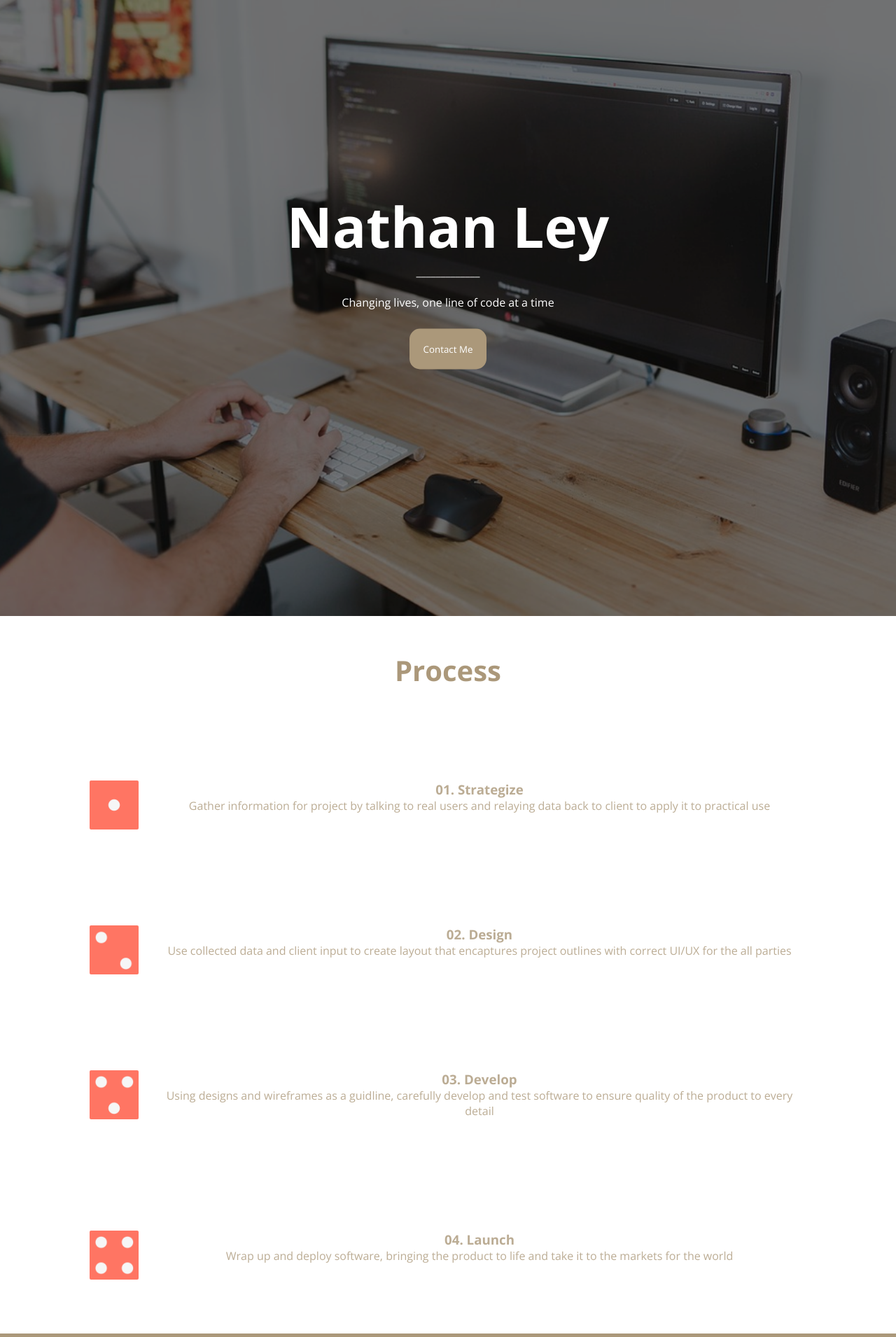
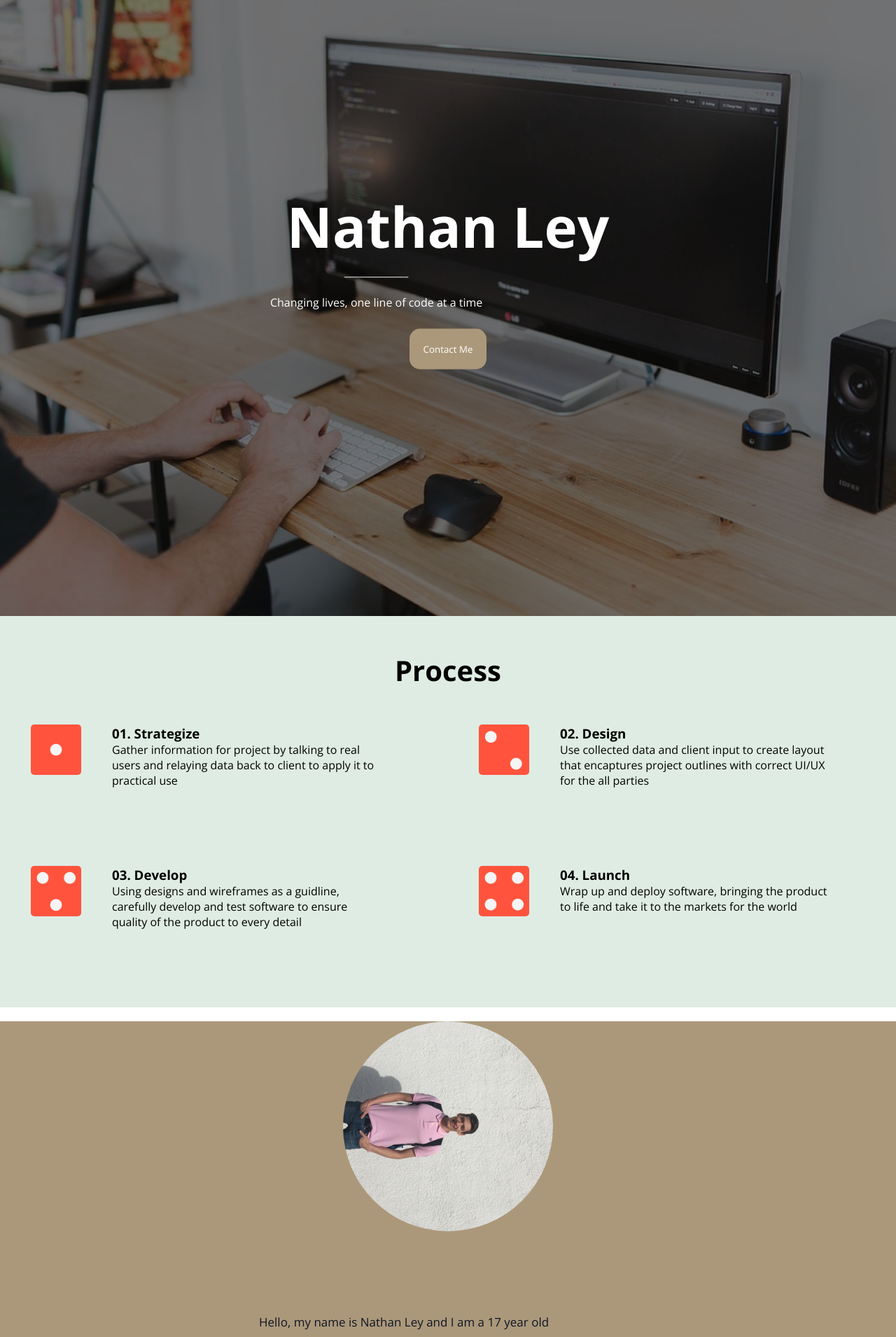
Before and after one commit to Leymabeans/personal-portfolio, a PHP site: page / in a window 1280 px wide. Shown: the top 1910 px of the page at 70% size. Run offline with PHP 8.4, Linux system fonts and the light colour scheme.

Commit message:
Started basic grid layout

```diff
--- a/css/index.css
+++ b/css/index.css
@@ -12,9 +12,9 @@
 }
 
 .grid-container {
-  background-color: #ffffff;
+  background-color: #dfece3;
   display: grid;
-  grid-template-columns: 1fr 4fr;
+  grid-template-columns: 1fr 3fr 1fr 3fr;
 }
 
 
@@ -72,53 +72,39 @@ button:hover {
 
 
 /*Step Process=====================*/
-.container {
-  background-color: #ffffff;
-  color: #ab987a;
-  width: 100%;
-}
-
 .section-header {
   text-align: center;
-  display: block;
+  grid-column: 1 / 5;
   font-weight: 700;
   font-size: 40px;
   padding: 50px;
   margin: 0px auto;
 }
 
-.steps {
-  opacity: 0.8;
-  width: 80%;
-  text-align: center;
-  padding: 80px 0px;
-  margin: auto;
-  transition: transform 0.9s, opacity 0.3s;
+img {
+  width: 45%;
+  border-radius: 5px;
+  margin: 0px auto 130px auto;
 }
 
-.steps:hover {
-  cursor: pointer;
-  opacity: 1;
-  transform: scale(1.2);
+p {
+  width: 80%;
+}
+.img-left {
+  grid-column: 1 / 2;
 }
 
-.steps p {
-  font-size: 16px;
+.text-left {
+  grid-column: 2 / 3;
 }
 
-.steps img {
-  float: left;
-  width: 70px;
-  height: 70px;
-  border-radius: 2px;
-  margin-right: 20px;
+.img-right {
+  grid-column: 3 / 4;
 }
 
-.steps h3 {
-  font-weight: 700;
+.text-right {
+  grid-column: 4 / 5;
 }
-
-
 
 
 /*About====================*/
@@ -158,22 +144,8 @@ button:hover {
   border-radius: 50%;
   opacity: 1;
   margin: 20px auto;
-  animation-name: shape1;
-  animation-duration: 6s;
-  animation-iteration-count: infinite;
-  animation-direction: alternate;
-  animation-timing-function: smooth;
   transform: rotate(90deg);
 }
-
-/*Shape Animations=====*/
-@keyframes shape1 {
-  0%  {left: 0px; top: 10px;}
-  50% {left: 100px; top: 100px;}
-  75% {left: -100px; top: 100px;}
-  100%{left: 0px; top: 10px;}
-}
-
 
 
 /*Client Review=====================*/
--- a/index.php
+++ b/index.php
@@ -31,31 +31,31 @@
 
 
 <!--Step Process====================================================-->
-    <div class="container">
+    <div class="grid-container">
       <h1 class="section-header">Process</h1>
-      <section class="steps">
-        <img src="./images/Step1.jpg">
+        <img class="img-left" src="./images/Step1.jpg">
+        <div class="text-left">
           <h3>01. Strategize</h3>
           <p>Gather information for project by talking to real users and relaying data back to client to apply it to practical use </p>
-      </section>
+        </div>
 
-      <section class="steps">
-        <img src="./images/Step2.jpg">
+        <img class="img-right" src="./images/Step2.jpg">
+        <div class="text-right">
           <h3>02. Design</h3>
           <p>Use collected data and client input to create layout that encaptures project outlines with correct UI/UX for the all parties</p>
-      </section>
+        </div>
 
-      <section class="steps">
-        <img src="./images/Step3.jpg">
+        <img class="img-left" src="./images/Step3.jpg">
+        <div class="text-left">
           <h3>03. Develop</h3>
           <p>Using designs and wireframes as a guidline, carefully develop and test software to ensure quality of the product to every detail</p>
-      </section>
+        </div>
 
-      <section class="steps">
-        <img src="./images/Step4.jpg">
+        <img class="img-right" src="./images/Step4.jpg">
+        <div class="text-right">
           <h3>04. Launch</h3>
           <p>Wrap up and deploy software, bringing the product to life and take it to the markets for the world</p>
-      </section>
+        </div>
     </div>
 
 
```
Lines whose indentation alone changed are shown as unchanged.
